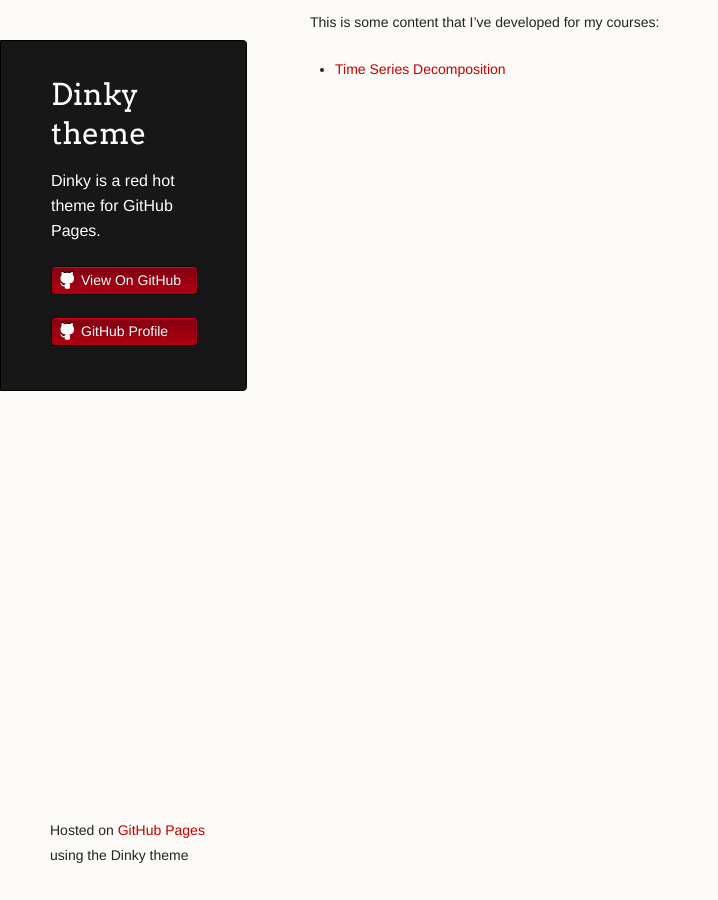
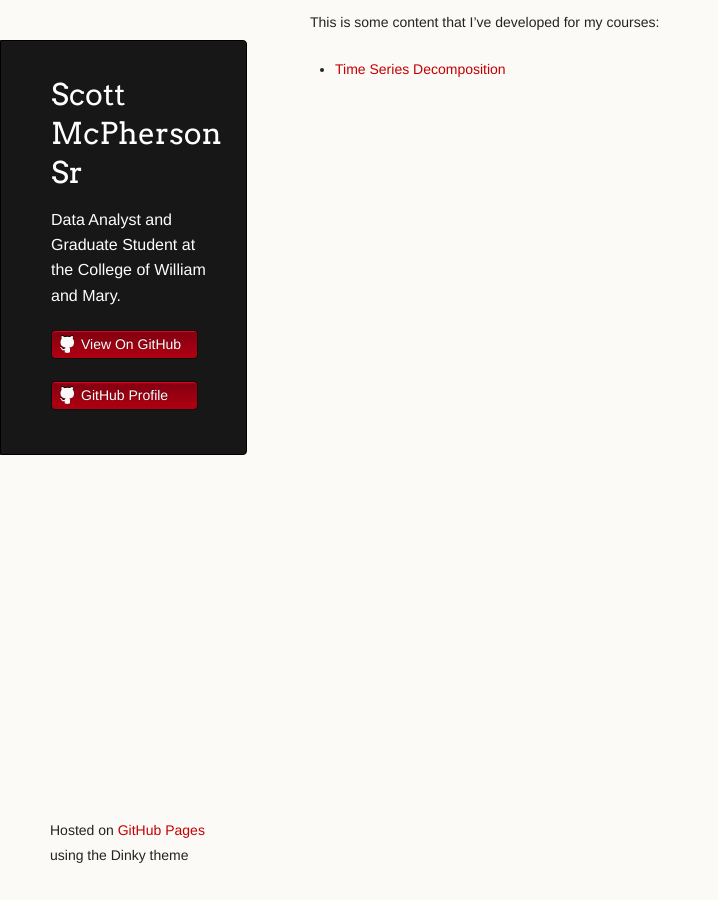
Before and after one commit to swmcpherson19/swmcpherson19.github.io, a Jekyll site: the page built from index.md, in a window 1280 px wide. Shown: the whole page, without its empty margins (0-718 px from the left). Built offline with Jekyll 4.4.1, drawn with Linux system fonts in a browser that asks for light colours; our own code applies the rules of GitHub Pages for plain Markdown files.

Commit message:
Update _config.yml

```diff
--- a/_config.yml
+++ b/_config.yml
@@ -1,5 +1,5 @@
-title: Dinky theme
-description: Dinky is a red hot theme for GitHub Pages.
+title: Scott McPherson Sr
+description: Data Analyst and Graduate Student at the College of William and Mary.
 show_downloads: false
 google_analytics:
 theme: jekyll-theme-dinky
```
